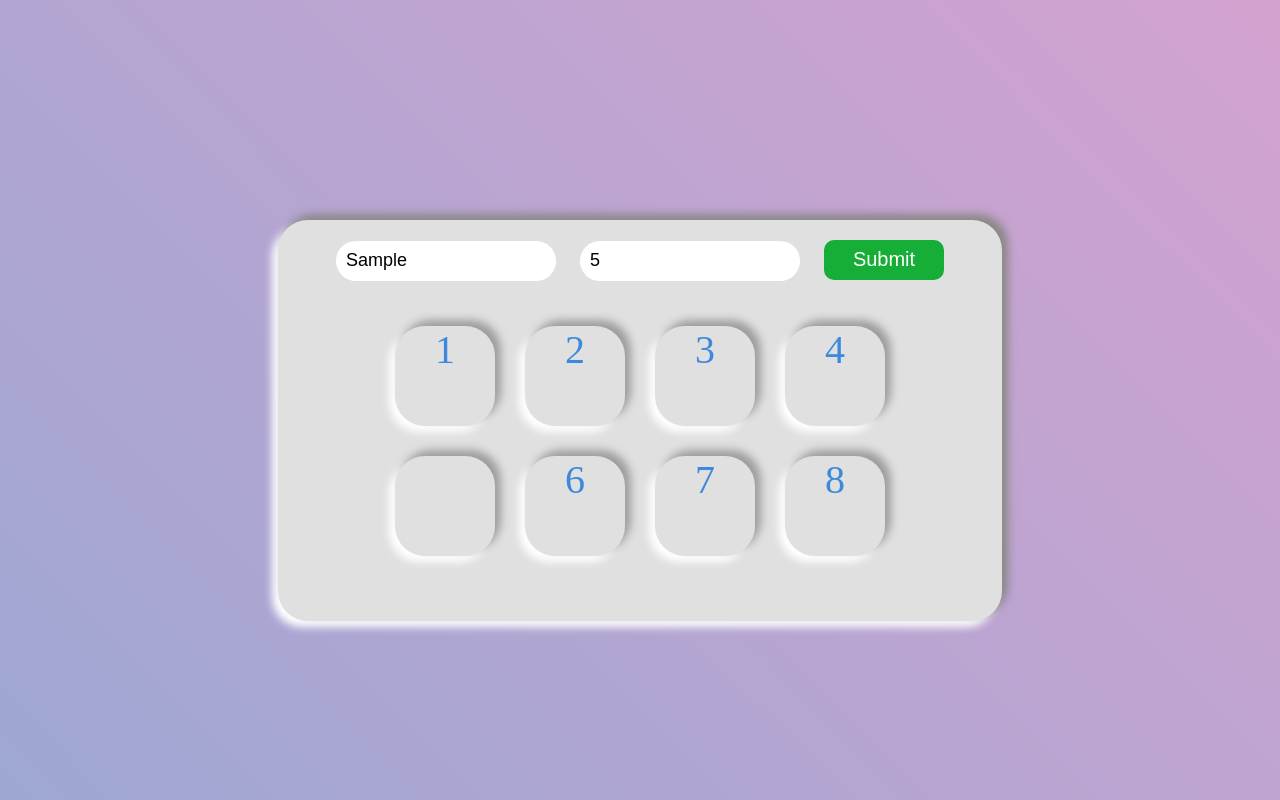
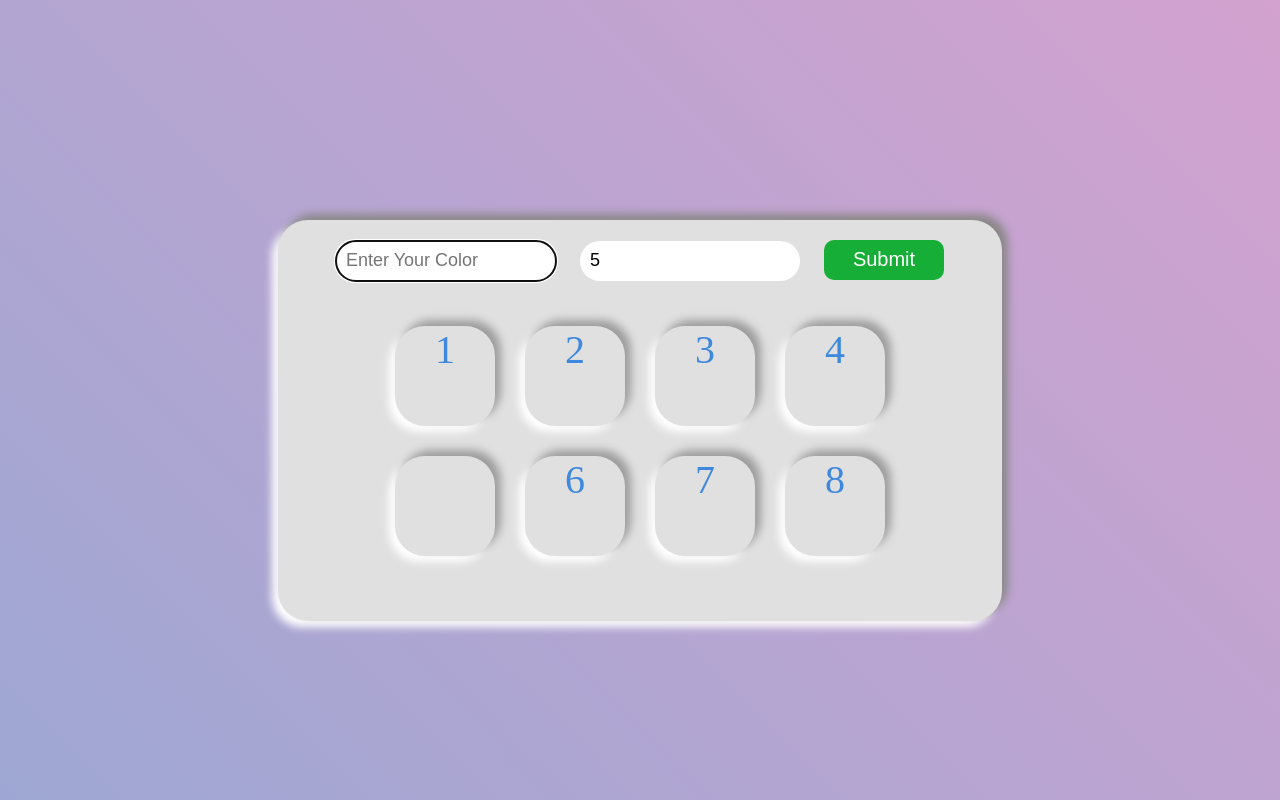
Before and after one commit to 86isha/Box-Color, a plain HTML site: page index.html in a window 1280 px wide. Both pictures are taken after typing "Sample", "5" into the empty fields and a click on the button "Submit". Drawn offline with Linux system fonts and the light colour scheme.

Commit message:
box color

```diff
--- a/index.html
+++ b/index.html
@@ -95,6 +95,9 @@
                 if(i.id == b){
                     i.style.backgroundColor = a;
                     i.innerText = ""
+
+                    document.getElementById("color").value =""
+                    document.getElementById("color").focus()
                 }
             }
         }
```
